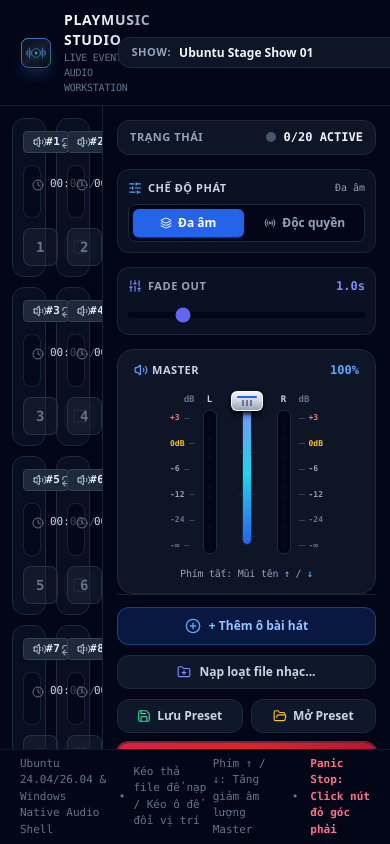
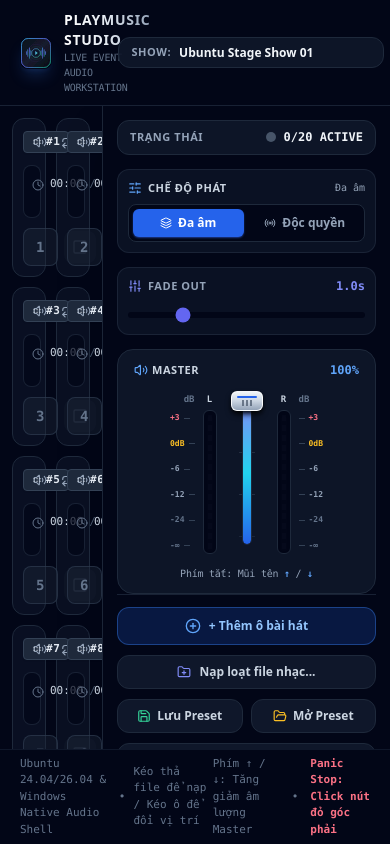
Before and after one commit to khang1604/playmusic, a React (Vite) app in the folder frontend/: page / in a window 390 px wide. Built offline with nearby package versions, Linux system fonts and the light colour scheme.

Commit message:
feat(show): add new show reset all action with confirmation dialog

```diff
--- a/frontend/src/App.tsx
+++ b/frontend/src/App.tsx
@@ -1,5 +1,5 @@
 import React, { useState, useEffect, useCallback, useRef } from "react";
-import { UploadCloud, Music, PlusCircle } from "lucide-react";
+import { UploadCloud, Music, PlusCircle, RotateCcw, AlertTriangle } from "lucide-react";
 import { DeckCard } from "./components/deck/DeckCard";
 import { MasterConsole } from "./components/controls/MasterConsole";
 import { audioEngine } from "./features/audio/audioEngine";
@@ -7,7 +7,8 @@ import { logger } from "./utils/logger";
 import {
   saveSlotAudio,
   getSlotAudio,
-  deleteSlotAudio
+  deleteSlotAudio,
+  clearAllSlotAudio
 } from "./utils/audioStorage";
 import { EventPresetSchema, type DeckSlotConfig } from "./types";
 
@@ -134,6 +135,7 @@ export const App: React.FC = () => {
     total: number;
     fileName: string;
   } | null>(null);
+  const [showResetModal, setShowResetModal] = useState(false);
 
   const dragCounterRef = useRef(0);
 
@@ -672,6 +674,34 @@ export const App: React.FC = () => {
     e.target.value = "";
   };
 
+  /**
+   * Reset All for a New Show
+   * Clears all channels, caches, and restores 20 clean default slots
+   */
+  const handleConfirmResetAll = async () => {
+    try {
+      // 1. Immediately silence any active audio
+      audioEngine.panicMuteAll(0);
+      audioEngine.resetAllChannels();
+
+      // 2. Clear IndexedDB audio storage
+      await clearAllSlotAudio();
+
+      // 3. Clear localStorage cache
+      localStorage.removeItem("playmusic_session_slots");
+      localStorage.removeItem("playmusic_session_event");
+
+      // 4. Reset slots to fresh default 20 slots
+      const freshSlots = generateDefaultSlots(20);
+      setSlots(freshSlots);
+      setEventName("Show mới");
+      setShowResetModal(false);
+      logger.info("Workspace reset for a new show successfully");
+    } catch (err) {
+      logger.error("Failed to reset show", err);
+    }
+  };
+
   return (
     <div
       onDragEnter={handleWindowDragEnter}
@@ -731,7 +761,8 @@ export const App: React.FC = () => {
           </div>
         </div>
 
-        {/* Event Name Input */}
+        {/* Event Name Input & Quick New Show Button */}
+        <div className="flex items-center gap-2">
           <div className="flex items-center gap-2 bg-slate-900/90 px-3 py-1.5 rounded-xl border border-slate-800">
             <span className="text-[11px] font-bold text-slate-400 uppercase tracking-wider">
               Show:
@@ -741,8 +772,18 @@ export const App: React.FC = () => {
               value={eventName}
               onChange={(e) => setEventName(e.target.value)}
               placeholder="Tên sự kiện / Kịch bản show..."
-            className="text-xs font-semibold bg-transparent text-slate-100 focus:outline-none w-56 sm:w-72"
+              className="text-xs font-semibold bg-transparent text-slate-100 focus:outline-none w-48 sm:w-64"
             />
+          </div>
+
+          <button
+            onClick={() => setShowResetModal(true)}
+            title="Làm mới toàn bộ danh sách để setup Show mới"
+            className="flex items-center gap-1.5 px-3 py-1.5 bg-slate-900 hover:bg-slate-800 text-slate-300 hover:text-cyan-400 border border-slate-800 hover:border-cyan-500/40 rounded-xl text-xs font-semibold transition-all cursor-pointer"
+          >
+            <RotateCcw className="w-3.5 h-3.5 text-cyan-400" />
+            <span className="hidden sm:inline">Tạo Show mới</span>
+          </button>
         </div>
       </header>
 
@@ -800,6 +841,7 @@ export const App: React.FC = () => {
           onLoadPreset={handleLoadPreset}
           onBatchAudioFiles={(files) => handleBatchLoadFiles(slots.length, files)}
           onAddSlot={handleAddSlot}
+          onResetAll={() => setShowResetModal(true)}
         />
       </div>
 
@@ -818,6 +860,49 @@ export const App: React.FC = () => {
           </span>
         </div>
       </footer>
+
+      {/* Reset / New Show Confirmation Modal */}
+      {showResetModal && (
+        <div className="fixed inset-0 z-50 flex items-center justify-center bg-black/80 backdrop-blur-sm p-4 animate-in fade-in duration-150">
+          <div className="bg-slate-900 border border-slate-800 rounded-2xl max-w-md w-full p-6 shadow-2xl space-y-4">
+            <div className="flex items-start gap-3.5">
+              <div className="p-2.5 rounded-xl bg-amber-500/10 border border-amber-500/30 text-amber-400 flex-shrink-0">
+                <AlertTriangle className="w-6 h-6" />
+              </div>
+              <div>
+                <h3 className="text-base font-bold text-white">
+                  Tạo Show mới (Reset toàn bộ)?
+                </h3>
+                <p className="text-xs text-slate-400 mt-1 leading-relaxed">
+                  Thao tác này sẽ dừng toàn bộ âm thanh, dọn sạch dữ liệu bài hát và khôi phục về <span className="text-slate-200 font-semibold">20 ô trống mặc định</span> để bạn setup kịch bản cho show tiếp theo.
+                </p>
+              </div>
+            </div>
+
+            <div className="p-3 bg-slate-950/80 rounded-xl border border-slate-800/80 text-[11px] text-slate-400 leading-normal">
+              💡 <span className="font-semibold text-slate-300">Gợi ý:</span> Nếu bạn muốn tái sử dụng danh sách bài hát hiện tại, hãy bấm <span className="text-emerald-400 font-semibold">Lưu Preset</span> ở cột bên phải trước khi Reset!
+            </div>
+
+            <div className="flex items-center justify-end gap-2.5 pt-2">
+              <button
+                type="button"
+                onClick={() => setShowResetModal(false)}
+                className="px-4 py-2 rounded-xl text-xs font-semibold text-slate-300 hover:text-white bg-slate-800 hover:bg-slate-700 transition-colors cursor-pointer"
+              >
+                Hủy bỏ
+              </button>
+              <button
+                type="button"
+                onClick={handleConfirmResetAll}
+                className="flex items-center gap-2 px-4 py-2 rounded-xl text-xs font-bold text-white bg-gradient-to-r from-cyan-600 to-blue-600 hover:from-cyan-500 hover:to-blue-500 shadow-lg shadow-cyan-900/40 transition-all cursor-pointer"
+              >
+                <RotateCcw className="w-3.5 h-3.5" />
+                <span>Xác nhận tạo Show mới</span>
+              </button>
+            </div>
+          </div>
+        </div>
+      )}
     </div>
   );
 };
--- a/frontend/src/components/controls/MasterConsole.tsx
+++ b/frontend/src/components/controls/MasterConsole.tsx
@@ -9,7 +9,8 @@ import {
   PlusCircle,
   Layers,
   Radio,
-  SlidersHorizontal
+  SlidersHorizontal,
+  RotateCcw
 } from "lucide-react";
 import { audioEngine } from "../../features/audio/audioEngine";
 
@@ -27,6 +28,7 @@ interface MasterConsoleProps {
   onLoadPreset: (e: React.ChangeEvent<HTMLInputElement>) => void;
   onBatchAudioFiles: (files: File[]) => void;
   onAddSlot: () => void;
+  onResetAll: () => void;
 }
 
 const TOTAL_SEGMENTS = 14;
@@ -53,7 +55,8 @@ export const MasterConsole: React.FC<MasterConsoleProps> = ({
   onSavePreset,
   onLoadPreset,
   onBatchAudioFiles,
-  onAddSlot
+  onAddSlot,
+  onResetAll
 }) => {
   const fileInputRef = useRef<HTMLInputElement>(null);
   const batchAudioInputRef = useRef<HTMLInputElement>(null);
@@ -395,6 +398,16 @@ export const MasterConsole: React.FC<MasterConsoleProps> = ({
           </button>
         </div>
 
+        {/* Reset / New Show Button */}
+        <button
+          onClick={onResetAll}
+          title="Làm mới toàn bộ danh sách bài hát để chuẩn bị cho Show mới"
+          className="w-full flex items-center justify-center gap-2 px-3 py-2 bg-slate-900 hover:bg-slate-800 text-slate-300 hover:text-cyan-400 border border-slate-800 hover:border-slate-700 rounded-xl text-xs font-semibold transition-colors cursor-pointer"
+        >
+          <RotateCcw className="w-3.5 h-3.5 text-cyan-400" />
+          <span>Tạo Show mới (Reset)</span>
+        </button>
+
         {/* Panic Stop Button - Mouse Click ONLY */}
         <button
           onClick={onPanicStop}
--- a/frontend/src/features/audio/audioEngine.ts
+++ b/frontend/src/features/audio/audioEngine.ts
@@ -363,6 +363,23 @@ class AudioEngine {
     }
   }
 
+  public resetAllChannels() {
+    for (const channel of this.channels.values()) {
+      try {
+        if (channel.source) {
+          channel.source.onended = null;
+          channel.source.stop();
+          channel.source.disconnect();
+        }
+        channel.gainNode.disconnect();
+      } catch {
+        // Safe to ignore
+      }
+    }
+    this.channels.clear();
+    logger.info("All audio channels reset and cleared from AudioEngine");
+  }
+
   public toggleMute(slotId: number) {
     const channel = this.getChannel(slotId);
     channel.isMuted = !channel.isMuted;
```
Lines whose indentation alone changed are shown as unchanged.
